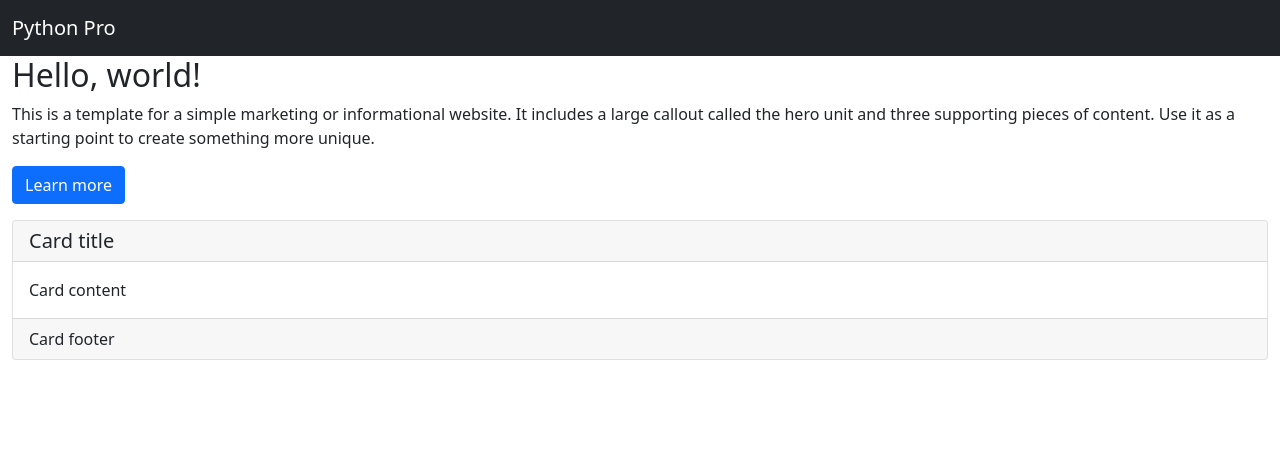
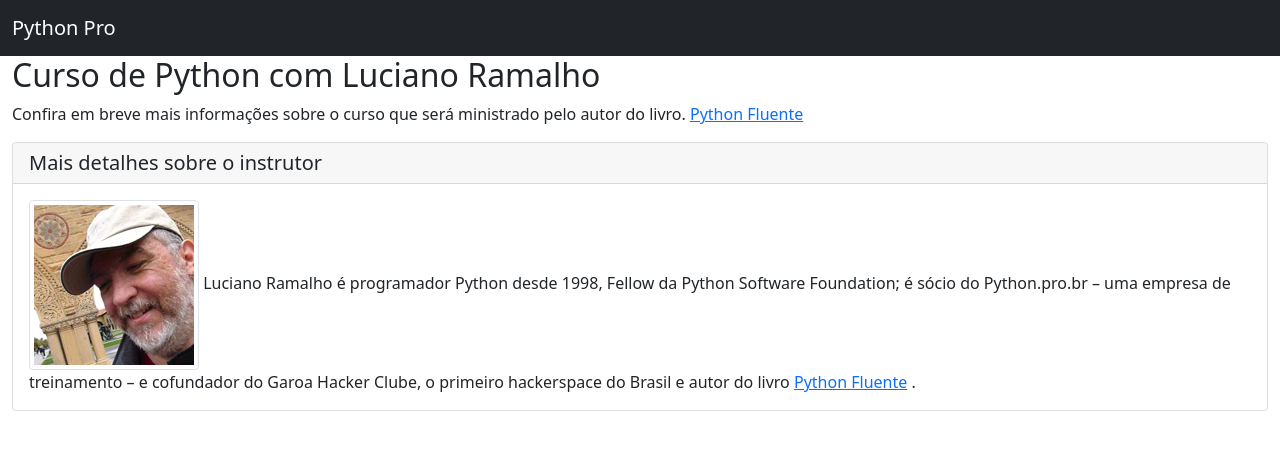
Before and after one commit to Jaquelinesa82/curso-django, a Django app: template pypro/base/templates/base/home.html in a window 1280 px wide. Shown: the top 450 px of the page. Run offline with Django 3.2, Linux system fonts and the light colour scheme; the template is opened without the code that fills it, so the values that code supplies are empty; some libraries are stand-ins or nearby versions.

Commit message:
Favicon, Imagens e HTML
close #72

```diff
--- a/pypro/base/templates/base/home.html
+++ b/pypro/base/templates/base/home.html
@@ -10,6 +10,7 @@
 
     <meta name="description" content="Página do curso Python Pro">
     <meta name="author" content="Jaqueline Sá">
+      <link rel="icon" type="image/png" href="{% static 'img/favicon.png' %}"/>
 
     <link href="{% static 'css/bootstrap.min.css' %}" rel="stylesheet">
     <link href="{% static 'css/style.css' %}" rel="stylesheet">
@@ -36,16 +37,13 @@
     <div class="container-fluid">
 	<div class="row">
 		<div class="col-md-12">
-
 			<div class="jumbotron">
 				<h2>
-					Hello, world!
+					Curso de Python com Luciano Ramalho
 				</h2>
 				<p>
-					This is a template for a simple marketing or informational website. It includes a large callout called the hero unit and three supporting pieces of content. Use it as a starting point to create something more unique.
-				</p>
-				<p>
-					<a class="btn btn-primary btn-large" href="#">Learn more</a>
+					Confira em breve mais informações sobre o curso que será ministrado pelo autor do livro.
+					<a href="https://novatec.com.br/livros/pythonfluente/" target="_blank">Python Fluente</a>
 				</p>
 			</div>
 		</div>
@@ -54,15 +52,19 @@
 		<div class="col-md-12">
 			<div class="card">
 				<h5 class="card-header">
-					Card title
+					Mais detalhes sobre o instrutor
 				</h5>
 				<div class="card-body">
-					<p class="card-text">
-						Card content
-					</p>
-				</div>
-				<div class="card-footer">
-					Card footer
+					 <p class="card-text">
+                            <img src="{% static 'img/luciano-ramalho.png' %}"
+                                 alt="Foto Luciano Ramalho" class="img-thumbnail float-left mr-3">
+                            Luciano Ramalho é programador Python desde 1998, Fellow da Python Software Foundation;
+                            é sócio do Python.pro.br – uma empresa de treinamento –
+                            e cofundador do Garoa Hacker Clube, o primeiro hackerspace do Brasil e autor
+                            do livro <a href="https://novatec.com.br/livros/pythonfluente/" target="_blank">Python
+                            Fluente</a>
+                            .
+                        </p>
 				</div>
 			</div>
 		</div>
```
Also changed, not shown: pypro/base/tests/test_home.py (+1 -1 lines), pypro/base/static/img/favicon.png (added), pypro/base/static/img/luciano-ramalho.png (added).
